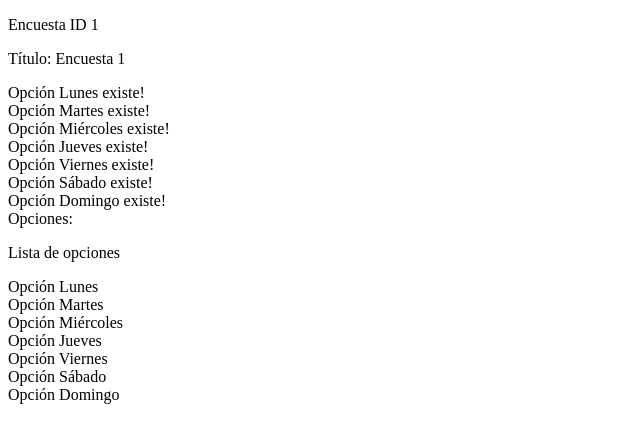
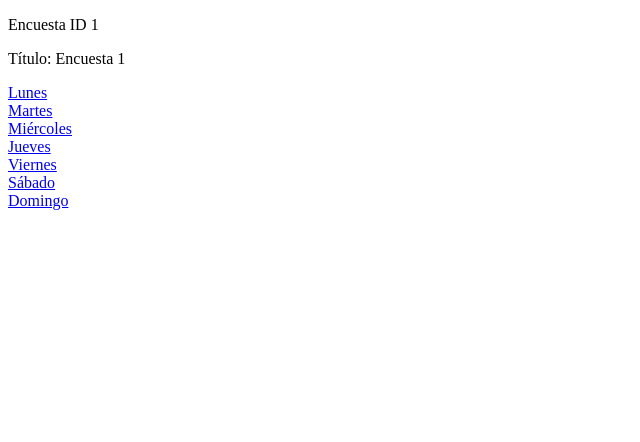
Before and after one commit to sergiojuan76/ng_encuesta, an Angular app: page / in a window 1280 px wide. Shown: the top 442 px of the page, without its empty margins (0-640 px from the left). Built offline with nearby package versions, Linux system fonts and the light colour scheme.

Commit message:
Navegación funcionando (sin paso de parámetros)

```diff
--- a/src/app/app.component.html
+++ b/src/app/app.component.html
@@ -1,4 +1 @@
-<app-encuesta></app-encuesta>
-
-Opciones:
-<app-opcion></app-opcion>
+<router-outlet></router-outlet>
--- a/src/app/encuesta/encuesta.component.html
+++ b/src/app/encuesta/encuesta.component.html
@@ -1,5 +1,5 @@
 <p>Encuesta ID {{encuesta.id}}</p>
 <p>Título: {{encuesta.titulo}}</p>
 <div *ngFor="let opcion of encuesta.opciones">
-    Opción {{opcion.nombre}} existe!
+    <a [title]="opcion.nombre" [routerLink]="['/opcion', opcion.nombre]">{{opcion.nombre}}</a>
 </div>
```
Also changed, not shown: src/app/app-routing.module.ts (+9 -6 lines).
